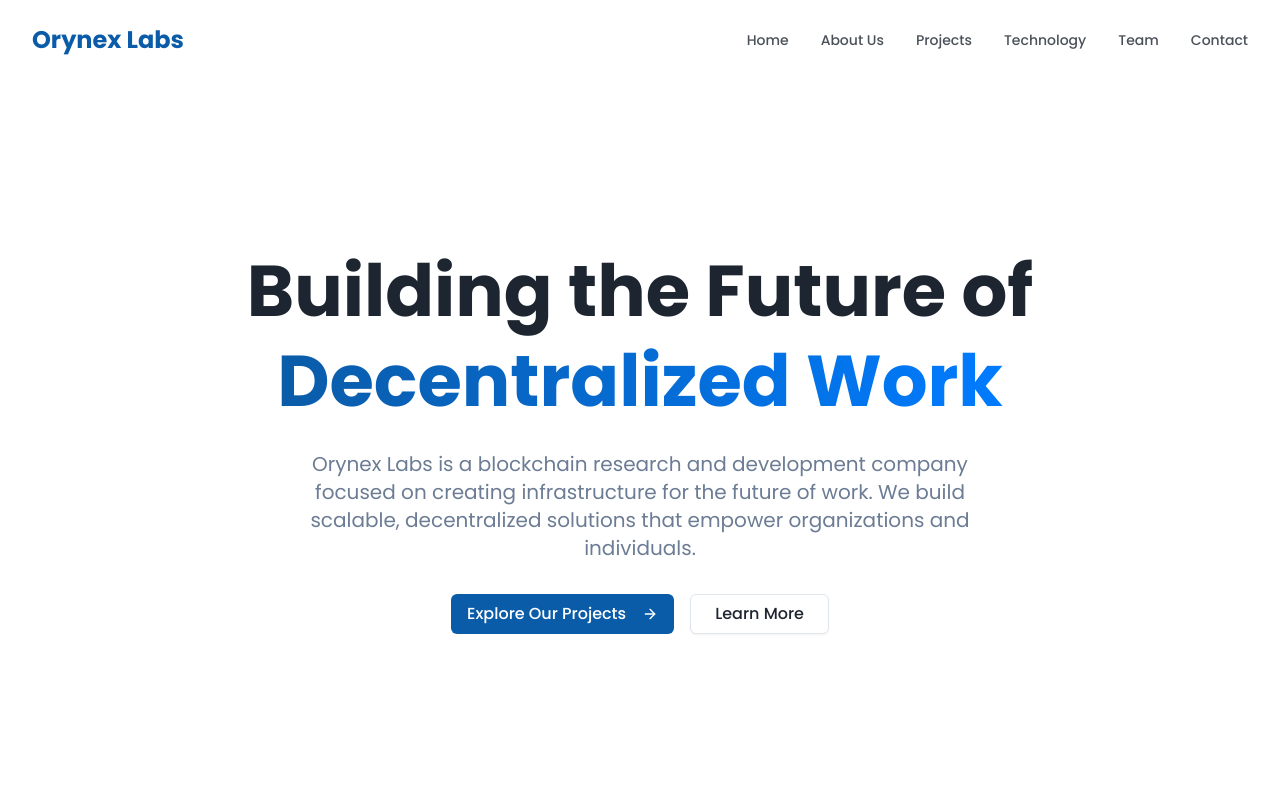
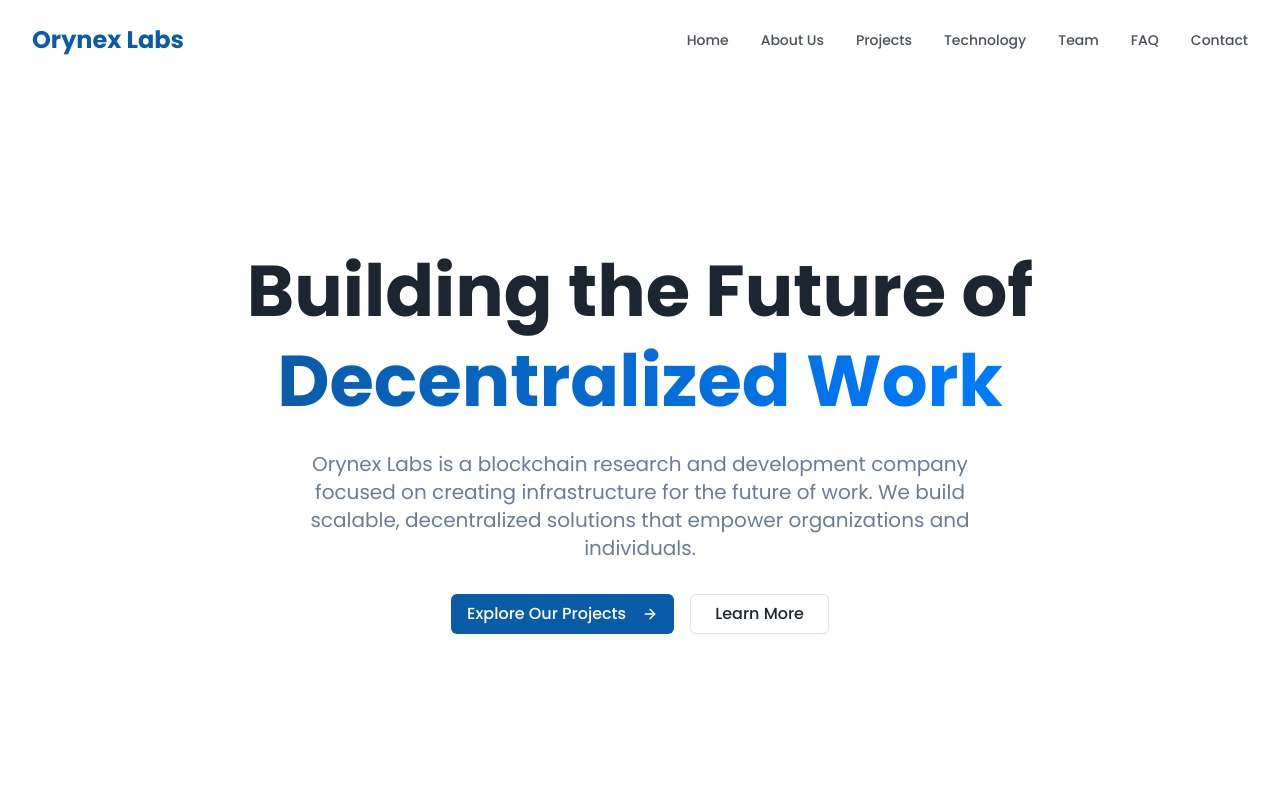
Before and after one commit to orynexlabs/OrynexLabs, a Next.js app: page / in a window 1280 px wide. Shown: the top 800 px of the page. Built offline with nearby package versions, Linux system fonts and the light colour scheme.

Commit message:
changed faq

```diff
--- a/app/components/Faq.tsx
+++ b/app/components/Faq.tsx
@@ -60,7 +60,7 @@ const FAQSection = () => {
             Frequently Asked Questions
           </h2>
           <p className="text-xl text-muted-foreground">
-            Everything you need to know about Orynex and our blockchain platform
+            Everything you need to know about Orynex Labs and our projects.
           </p>
         </div>
 
--- a/app/components/Navigation.tsx
+++ b/app/components/Navigation.tsx
@@ -21,6 +21,7 @@ const Navigation = () => {
     { href: '#projects', label: 'Projects' },
     { href: '#technology', label: 'Technology' },
     { href: '#team', label: 'Team' },
+    { href: '#faq', label: 'FAQ' },
     { href: '#contact', label: 'Contact' },
   ];
 
```
